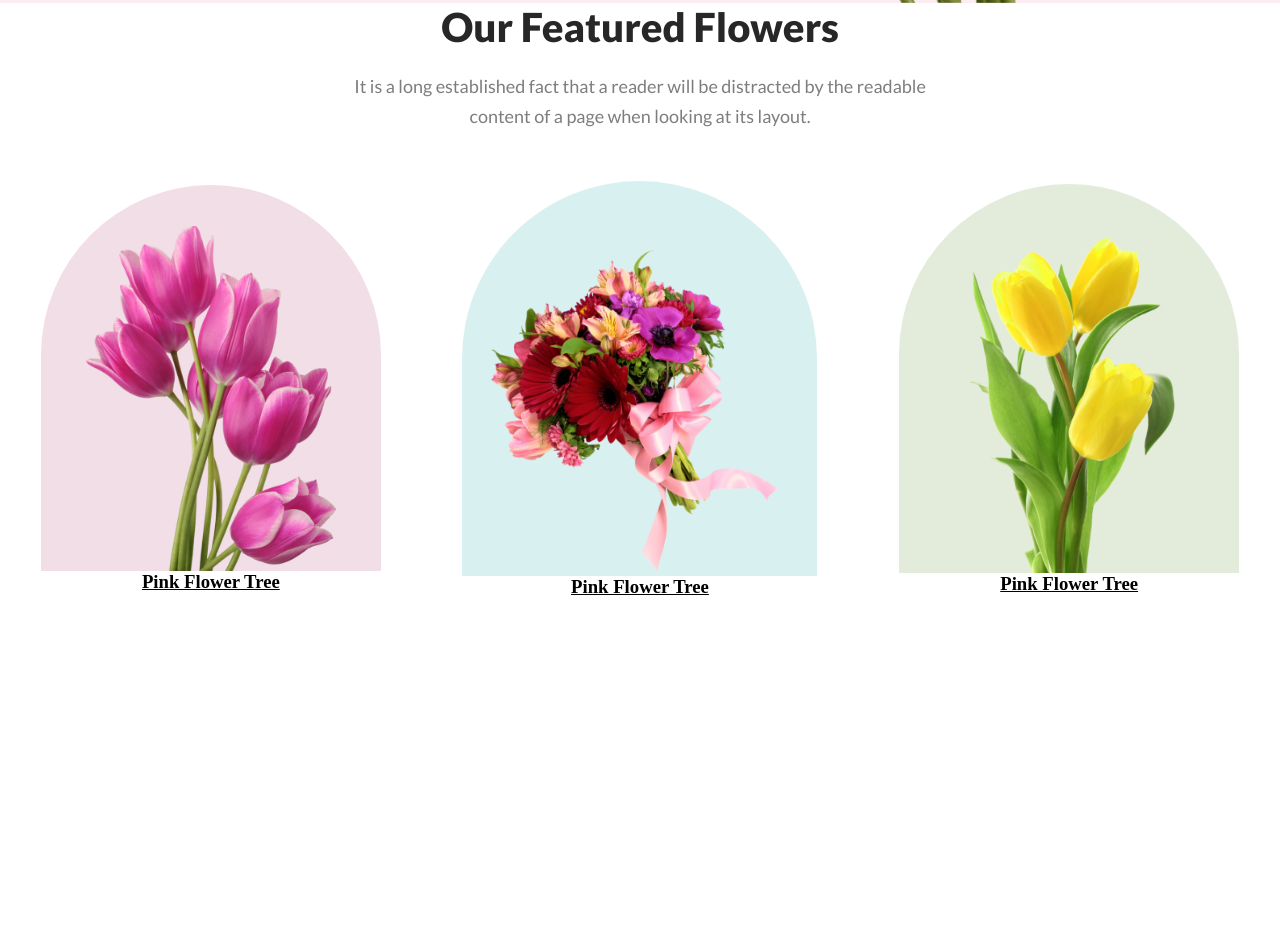
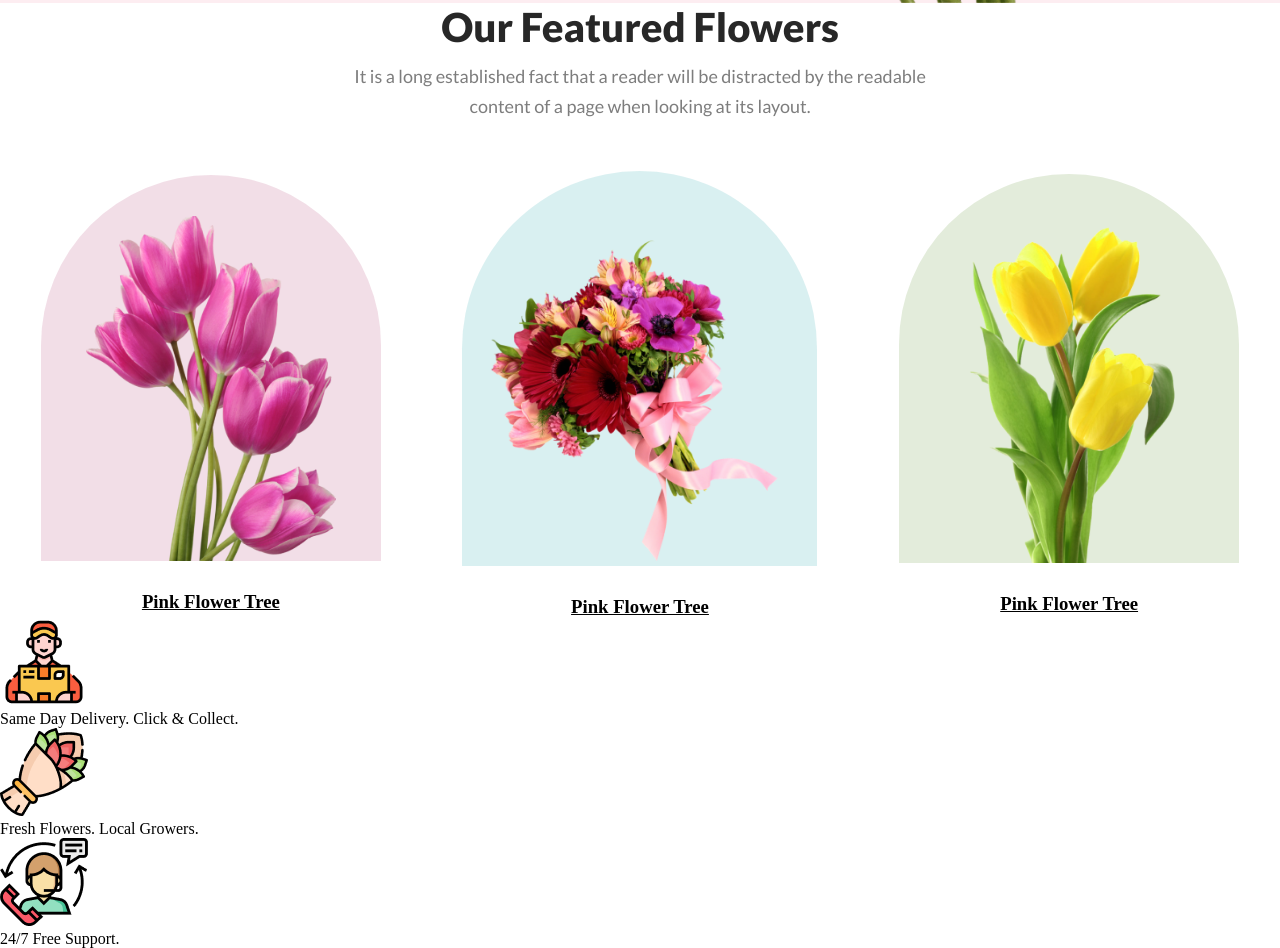
Before and after one commit to arifmiya7478/assignment-one, a plain HTML site: page index.html in a window 1280 px wide. Shown: the part 657-1605 px from the top of the page. Before the commit the page ends 1255 px from the top, so only its background shows below. Drawn offline with Linux system fonts and the light colour scheme.

Commit message:
featured-two only img and title added

```diff
--- a/index.html
+++ b/index.html
@@ -32,8 +32,9 @@
     <main>
         <!-- Our Featured Flowers section -->
         <section>
-            <div class="section-one">
-                <div class="featured-section">
+            <div class="featured-section">
+
+                <div class="featured-one">
                     <div class="featured-text">
                         <h3 class="featured-title">Our Featured Flowers</h3>
                         <p class="featured-description">It is a long established fact that a reader will be distracted
@@ -53,7 +54,20 @@
                             <h3 class="featured-img-title">Pink Flower Tree</h3>
                         </div>
                     </div>
-
+                </div>
+                <div class="featured-two">
+                    <div class="featured-extra">
+                        <img src="images/Group 57.png" alt="" class="img-extra">
+                        <p class="extra-title">Same Day Delivery. Click & Collect.</p>
+                    </div>
+                    <div class="featured-extra">
+                        <img src="images/Group 58.png" alt="" class="img-extra">
+                        <p class="extra-title">Fresh Flowers. Local Growers.</p>
+                    </div>
+                    <div class="featured-extra">
+                        <img src="images/Group 59.png" alt="" class="img-extra">
+                        <p class="extra-title">24/7 Free Support.</p>
+                    </div>
                 </div>
             </div>
         </section>
--- a/styles/style.css
+++ b/styles/style.css
@@ -76,7 +76,7 @@ header {
 
 /* main */
 /* Our Featured Flowers section start*/
-.featured-section {
+.featured-one {
     background-color: white;
 }
 
@@ -91,7 +91,7 @@ header {
     font-family: Lato;
     font-size: 40px;
     font-weight: 800;
-    margin-bottom: 20px;
+    margin-bottom: 10px;
 }
 
 .featured-description {
@@ -165,4 +165,5 @@ padding: 14px 45px 0px 45px;
 .featured-img-title {
     text-align: center;
     text-decoration: underline;
+    margin-top: 30px;
 }
```
